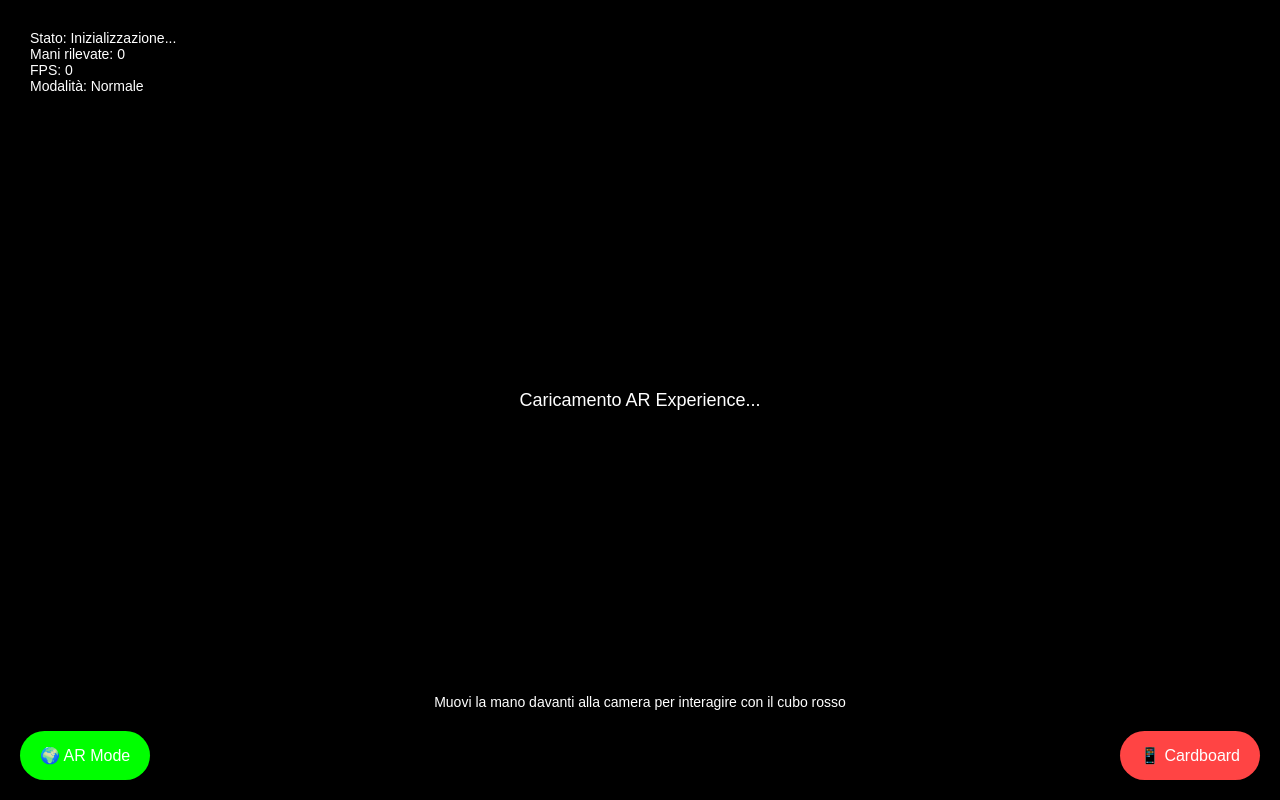
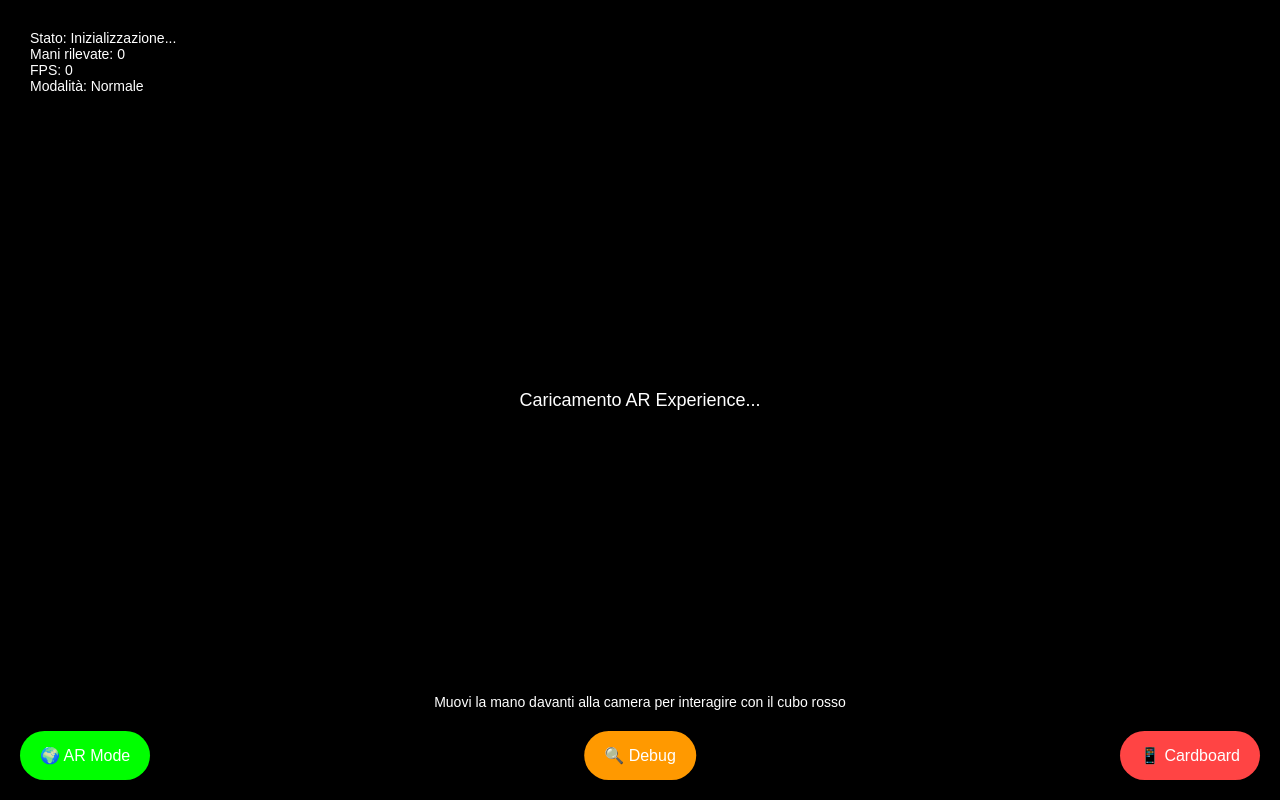
Before and after one commit to technology4punks/MixedReality4Punks, a website: page index.html in a window 1280 px wide. Drawn offline with Linux system fonts and the light colour scheme.

Commit message:
Add files via upload

```diff
--- a/index.html
+++ b/index.html
@@ -147,6 +147,7 @@
 
     <button id="cardboard-btn" onclick="toggleCardboardMode()">📱 Cardboard</button>
     <button id="ar-btn" onclick="toggleARMode()" style="position: fixed; bottom: 20px; left: 20px; z-index: 1000; background: #00ff00; color: white; border: none; padding: 15px 20px; border-radius: 25px; font-size: 16px; cursor: pointer; box-shadow: 0 4px 8px rgba(0,0,0,0.3);">🌍 AR Mode</button>
+    <button id="debug-btn" onclick="forceDebug()" style="position: fixed; bottom: 20px; left: 50%; transform: translateX(-50%); z-index: 1000; background: #ff9900; color: white; border: none; padding: 15px 20px; border-radius: 25px; font-size: 16px; cursor: pointer; box-shadow: 0 4px 8px rgba(0,0,0,0.3);">🔍 Debug</button>
 
     <!-- A-Frame Scene -->
     <a-scene
@@ -757,6 +758,70 @@
             }
         }
 
+        async function forceDebug() {
+            console.log('🔍 === INIZIO DEBUG FORZATO ===');
+
+            // Test 1: Verifica disponibilità API
+            console.log('📱 Test 1: API MediaDevices');
+            console.log('navigator.mediaDevices:', !!navigator.mediaDevices);
+            console.log('getUserMedia:', !!navigator.mediaDevices?.getUserMedia);
+
+            // Test 2: Verifica MediaPipe
+            console.log('👋 Test 2: MediaPipe');
+            console.log('window.mediaPipeReady:', window.mediaPipeReady);
+            console.log('typeof Hands:', typeof Hands);
+            console.log('typeof Camera:', typeof Camera);
+
+            // Test 3: Verifica elementi DOM
+            console.log('🎬 Test 3: Elementi DOM');
+            console.log('video element:', !!document.querySelector('#video-background'));
+            console.log('scene element:', !!document.querySelector('#scene'));
+            console.log('hand-left element:', !!document.querySelector('#hand-left'));
+            console.log('hand-right element:', !!document.querySelector('#hand-right'));
+
+            // Test 4: Test fotocamera manuale
+            console.log('📷 Test 4: Fotocamera manuale');
+            try {
+                const stream = await navigator.mediaDevices.getUserMedia({ video: true });
+                console.log('✅ Fotocamera accessibile:', stream.getVideoTracks().length, 'tracks');
+
+                const video = document.querySelector('#video-background');
+                video.srcObject = stream;
+                await video.play();
+                console.log('✅ Video avviato manualmente');
+
+                // Mostra il video
+                video.style.display = 'block';
+                video.style.position = 'fixed';
+                video.style.top = '0';
+                video.style.left = '0';
+                video.style.width = '100%';
+                video.style.height = '100%';
+                video.style.objectFit = 'cover';
+                video.style.zIndex = '-1';
+
+                document.getElementById('status').textContent = 'Debug: Fotocamera attiva';
+            } catch (error) {
+                console.error('❌ Errore fotocamera manuale:', error);
+                document.getElementById('status').textContent = 'Debug: Errore fotocamera - ' + error.message;
+            }
+
+            // Test 5: Test MediaPipe manuale
+            if (typeof Hands !== 'undefined') {
+                console.log('👋 Test 5: MediaPipe manuale');
+                try {
+                    const hands = new Hands({
+                        locateFile: (file) => `https://cdn.jsdelivr.net/npm/@mediapipe/hands/${file}`
+                    });
+                    console.log('✅ Istanza MediaPipe creata');
+                } catch (error) {
+                    console.error('❌ Errore MediaPipe manuale:', error);
+                }
+            }
+
+            console.log('🔍 === FINE DEBUG FORZATO ===');
+        }
+
         // Inizializza l'app quando A-Frame è pronto
         document.addEventListener('DOMContentLoaded', () => {
             console.log('🚀 DOM caricato, inizializzazione app...');
```
